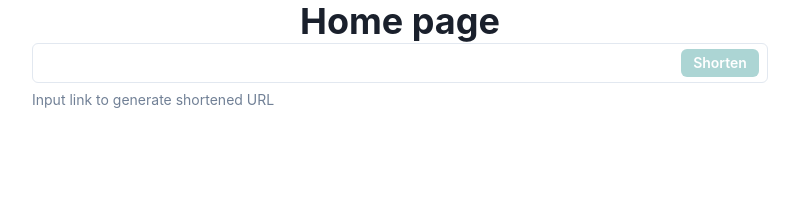
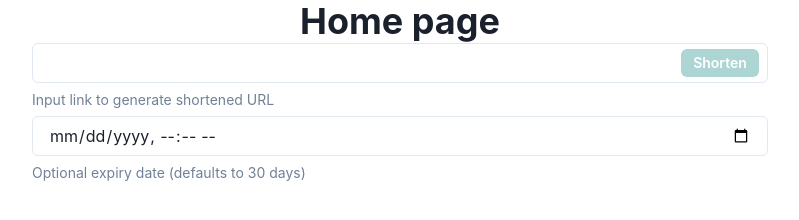
Before and after one commit to nwk2/shortUrl-UI, a Gatsby site: page / in a window 1280 px wide. Shown: the whole page, without its empty margins (240-1039 px from the left). Built offline with nearby package versions, Linux system fonts and the light colour scheme; Gatsby itself is replaced by a stand-in of ours; no server answers.

Commit message:
Add optional expiry date input

```diff
--- a/src/components/shortUrlForm.js
+++ b/src/components/shortUrlForm.js
@@ -8,7 +8,7 @@ import {
   Button
 } from '@chakra-ui/react'
 
-const ShortUrlForm = ({ originalUrl, setOriginalUrl, handleSubmit, isLoading}) => {
+const ShortUrlForm = ({ originalUrl, setOriginalUrl, expiryDate, setExpiryDate, handleSubmit, isLoading}) => {
   const isSubmitDisabled = () => {
     return originalUrl ? false : true
   }
@@ -34,6 +34,12 @@ const ShortUrlForm = ({ originalUrl, setOriginalUrl, handleSubmit, isLoading}) =
           </InputRightElement>
       </InputGroup>
       <FormHelperText>Input link to generate shortened URL</FormHelperText>
+      <Input
+        type="datetime-local"
+        value={expiryDate}
+        onChange={(e) => setExpiryDate(e.target.value) }
+        mt={2} />
+      <FormHelperText>Optional expiry date (defaults to 30 days)</FormHelperText>
     </FormControl>
   )
 }
```
